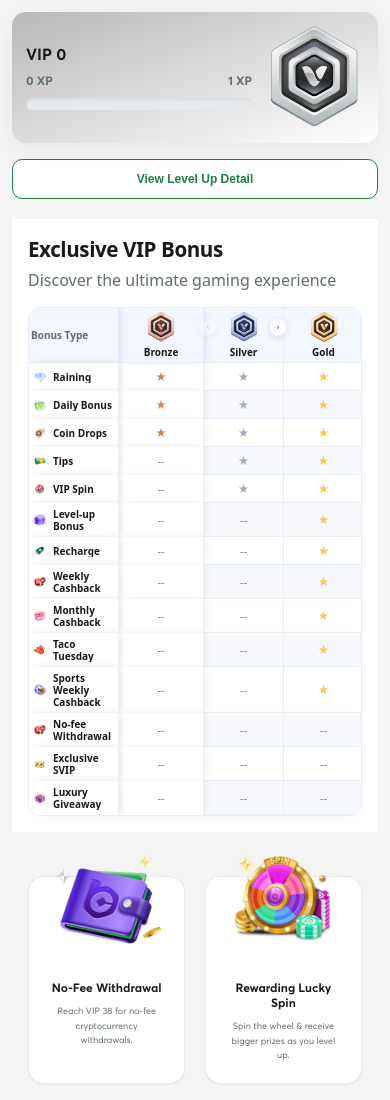
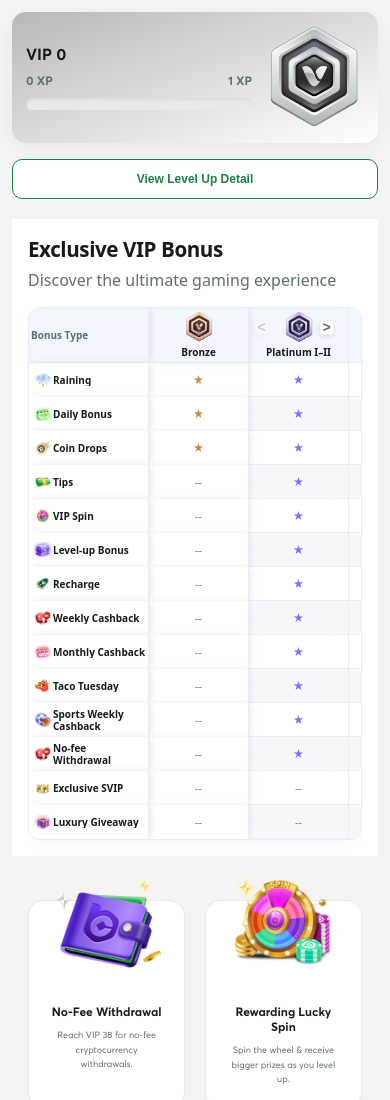
Before and after one commit to tushu003/vip-club, a plain HTML site: page index.html in a window 390 px wide. Shown: the top 1100 px of the page. Drawn offline with Linux system fonts and the light colour scheme.

Commit message:
issue fix

```diff
--- a/index.html
+++ b/index.html
@@ -1656,16 +1656,12 @@
           class="silver-nav-arrow silver-nav-left"
           id="silverPrevBtn"
           onclick="navigate(-1)"
-        >
-          ‹
-        </button>
+        ></button>
         <button
           class="silver-nav-arrow silver-nav-right"
           id="silverNextBtn"
           onclick="navigate(1)"
-        >
-          ›
-        </button>
+        ></button>
 
         <div class="vip-scroll" id="vipScroll">
           <table class="vip-table">
@@ -1684,6 +1680,15 @@
                 <th>
                   <div class="vip-tier">
                     <img
+                      src="assets/icons/badge-platinum.png"
+                      alt="Platinum badge"
+                    />
+                    <span>Platinum I–II</span>
+                  </div>
+                </th>
+                <th>
+                  <div class="vip-tier">
+                    <img
                       src="assets/icons/badge-silver.png"
                       alt="Silver badge"
                     />
@@ -1696,15 +1701,7 @@
                     <span>Gold</span>
                   </div>
                 </th>
-                <th>
-                  <div class="vip-tier">
-                    <img
-                      src="assets/icons/badge-platinum.png"
-                      alt="Platinum badge"
-                    />
-                    <span>Platinum I–II</span>
-                  </div>
-                </th>
+
                 <th>
                   <div class="vip-tier">
                     <img
@@ -1731,9 +1728,9 @@
                   </div>
                 </td>
                 <td class="bronze star">★</td>
+                <td class="plat star">★</td>
                 <td class="silver star">★</td>
                 <td class="gold star">★</td>
-                <td class="plat star">★</td>
                 <td class="dia star">★</td>
               </tr>
 
@@ -1750,9 +1747,9 @@
                   </div>
                 </td>
                 <td class="bronze star">★</td>
+                <td class="plat star">★</td>
                 <td class="silver star">★</td>
                 <td class="gold star">★</td>
-                <td class="plat star">★</td>
                 <td class="dia star">★</td>
               </tr>
 
@@ -1769,9 +1766,9 @@
                   </div>
                 </td>
                 <td class="bronze star">★</td>
+                <td class="plat star">★</td>
                 <td class="silver star">★</td>
                 <td class="gold star">★</td>
-                <td class="plat star">★</td>
                 <td class="dia star">★</td>
               </tr>
 
@@ -1788,9 +1785,9 @@
                   </div>
                 </td>
                 <td class="bronze star" style="color: gray">--</td>
+                <td class="plat star">★</td>
                 <td class="silver star">★</td>
                 <td class="gold star">★</td>
-                <td class="plat star">★</td>
                 <td class="dia star">★</td>
               </tr>
 
@@ -1807,9 +1804,9 @@
                   </div>
                 </td>
                 <td class="bronze star" style="color: gray">--</td>
+                <td class="plat star">★</td>
                 <td class="silver star">★</td>
                 <td class="gold star">★</td>
-                <td class="plat star">★</td>
                 <td class="dia star">★</td>
               </tr>
 
@@ -1826,9 +1823,9 @@
                   </div>
                 </td>
                 <td class="bronze star" style="color: gray">--</td>
+                <td class="plat star">★</td>
                 <td class="silver star" style="color: gray">--</td>
                 <td class="gold star">★</td>
-                <td class="plat star">★</td>
                 <td class="dia star">★</td>
               </tr>
 
@@ -1845,9 +1842,9 @@
                   </div>
                 </td>
                 <td class="bronze star" style="color: gray">--</td>
+                <td class="plat star">★</td>
                 <td class="silver star" style="color: gray">--</td>
                 <td class="gold star">★</td>
-                <td class="plat star">★</td>
                 <td class="dia star">★</td>
               </tr>
 
@@ -1864,9 +1861,9 @@
                   </div>
                 </td>
                 <td class="bronze star" style="color: gray">--</td>
+                <td class="plat star">★</td>
                 <td class="silver star" style="color: gray">--</td>
                 <td class="gold star">★</td>
-                <td class="plat star">★</td>
                 <td class="dia star">★</td>
               </tr>
 
@@ -1886,9 +1883,9 @@
                   </div>
                 </td>
                 <td class="bronze star" style="color: gray">--</td>
+                <td class="plat star">★</td>
                 <td class="silver star" style="color: gray">--</td>
                 <td class="gold star">★</td>
-                <td class="plat star">★</td>
                 <td class="dia star">★</td>
               </tr>
 
@@ -1905,9 +1902,9 @@
                   </div>
                 </td>
                 <td class="bronze star" style="color: gray">--</td>
+                <td class="plat star">★</td>
                 <td class="silver star" style="color: gray">--</td>
                 <td class="gold star">★</td>
-                <td class="plat star">★</td>
                 <td class="dia star">★</td>
               </tr>
 
@@ -1924,9 +1921,9 @@
                   </div>
                 </td>
                 <td class="bronze star" style="color: gray">--</td>
+                <td class="plat star">★</td>
                 <td class="silver star" style="color: gray">--</td>
                 <td class="gold star">★</td>
-                <td class="plat star">★</td>
                 <td class="dia star">★</td>
               </tr>
 
@@ -1943,9 +1940,9 @@
                   </div>
                 </td>
                 <td class="bronze star" style="color: gray">--</td>
+                <td class="plat star">★</td>
                 <td class="silver star" style="color: gray">--</td>
                 <td class="gold star" style="color: gray">--</td>
-                <td class="plat star">★</td>
                 <td class="dia star">★</td>
               </tr>
 
@@ -1962,9 +1959,9 @@
                   </div>
                 </td>
                 <td class="bronze star" style="color: gray">--</td>
+                <td class="plat star" style="color: gray">--</td>
                 <td class="silver star" style="color: gray">--</td>
                 <td class="gold star" style="color: gray">--</td>
-                <td class="plat star" style="color: gray">--</td>
                 <td class="dia star">★</td>
               </tr>
 
@@ -1981,9 +1978,9 @@
                   </div>
                 </td>
                 <td class="bronze star" style="color: gray">--</td>
+                <td class="plat star" style="color: gray">--</td>
                 <td class="silver star" style="color: gray">--</td>
                 <td class="gold star" style="color: gray">--</td>
-                <td class="plat star" style="color: gray">--</td>
                 <td class="dia star">★</td>
               </tr>
             </tbody>
@@ -2326,9 +2323,9 @@
         // Calculate column width based on screen size
         let columnWidth;
         if (window.innerWidth <= 400) {
-          columnWidth = 80;
+          columnWidth = 100;
         } else if (window.innerWidth <= 767) {
-          columnWidth = 80;
+          columnWidth = 120;
         } else {
           return;
         }
--- a/styles/table.css
+++ b/styles/table.css
@@ -336,27 +336,27 @@
   /* adjust column widths for mobile */
   .vip-table th:nth-child(1),
   .vip-table td:nth-child(1) {
-    min-width: 100px; /* Smaller Bonus Type column */
-    max-width: 100px;
+    min-width: 120px; /* Smaller Bonus Type column */
+    max-width: 120px;
   }
 
   /* Bronze column sticky positioning */
   .vip-table th:nth-child(2),
   .vip-table td:nth-child(2) {
-    min-width: 70px;
-    max-width: 70px;
+    min-width: 120px;
+    max-width: 120px;
   }
   .vip-table thead th:nth-child(2) {
-    left: 100px; /* width of first column on mobile */
+    left: 120px; /* width of first column on mobile */
   }
   .vip-table td:nth-child(2) {
-    left: 100px; /* width of first column on mobile */
+    left: 120px; /* width of first column on mobile */
   }
 
   /* other tier columns */
   .vip-table th:nth-child(n + 3),
   .vip-table td:nth-child(n + 3) {
-    min-width: 75px;
+    min-width: 120px;
   }
 
   /* compact first column content */
@@ -365,9 +365,9 @@
     gap: 6px;
   }
   .vip-icon {
-    width: 20px;
-    height: 20px;
-    font-size: 12px;
+    width: 28px;
+    height: 28px;
+    font-size: 24px;
     border-radius: 6px;
   }
   .vip-title {
@@ -384,6 +384,64 @@
     padding: 6px 4px;
     font-size: 12px;
   }
+
+  .silver-nav-right {
+  display: inline-flex;
+  align-items: center;
+  justify-content: center;
+  width: 40px;
+  height: 40px;
+  background-color: var(--nav-bg);   /* uses variable */
+  border-radius: 4px;
+  cursor: pointer;
+  transition: background-color 0.2s ease, color 0.2s ease;
+  box-shadow: 0 2px 4px var(--shadow-nav);
+  margin-left: 100px; /* space from left arrow */
+  margin-top: -5px;
+}
+
+.silver-nav-right::after {
+  content: ">";
+  font-size: 14px;
+  font-weight: bold;
+  color: var(--nav-text);   /* arrow color variable */
+}
+
+.silver-nav-right:hover {
+  background-color: var(--nav-bg-hover);
+  color: var(--nav-text-hover);
+  box-shadow: 0 2px 6px var(--shadow-nav-hover);
+}
+
+.silver-nav-left {
+  display: inline-flex;
+  align-items: center;
+  justify-content: center;
+  width: 40px;
+  height: 40px;
+  background-color: var(--nav-bg);   /* uses variable */
+  border-radius: 4px;
+  cursor: pointer;
+  transition: background-color 0.2s ease, color 0.2s ease;
+  box-shadow: 0 2px 4px var(--shadow-nav);
+  margin-left: 85px; /* space from left arrow */
+  margin-top: -5px;
+}
+
+.silver-nav-left::after {
+  content: "<";
+  font-size: 14px;
+  font-weight: bold;
+  color: var(--nav-text);   /* arrow color variable */
+}
+
+.silver-nav-left:hover {
+  background-color: var(--nav-bg-hover);
+  color: var(--nav-text-hover);
+  box-shadow: 0 2px 6px var(--shadow-nav-hover);
+}
+
+
 
   /* Bonus Type header */
   /* .bonus-type {
@@ -424,31 +482,31 @@
   /* tighter column widths for tiny phones */
   .vip-table th:nth-child(1),
   .vip-table td:nth-child(1) {
-    min-width: 90px; /* Even smaller Bonus Type column */
-    max-width: 90px;
+    min-width: 120px; /* Even smaller Bonus Type column */
+    max-width: 120px;
   }
 
   .vip-table th:nth-child(2),
   .vip-table td:nth-child(2) {
-    min-width: 85px;
-    max-width: 60px;
+    min-width: 100px;
+    max-width: 100px;
   }
   .vip-table thead th:nth-child(2) {
-    left: 90px;
+    left: 120px;
   }
   .vip-table td:nth-child(2) {
-    left: 90px;
+    left: 120px;
   }
 
   .vip-table th:nth-child(n + 3),
   .vip-table td:nth-child(n + 3) {
-    min-width: 80px;
+    min-width: 100px;
   }
 
   .vip-icon {
-    width: 18px;
-    height: 18px;
-    font-size: 10px;
+    width: 24px;
+    height: 24px;
+    font-size: 18px;
   }
   .vip-title {
     font-size: 10px;
@@ -476,6 +534,64 @@
     left: 240px; /* Adjusted for smaller columns */
   }
 
+  .silver-nav-right {
+  display: inline-flex;
+  align-items: center;
+  justify-content: center;
+  width: 15px;
+  height: 15px;
+  background-color: var(--nav-bg);   /* uses variable */
+  border-radius: 4px;
+  cursor: pointer;
+  transition: background-color 0.2s ease, color 0.2s ease;
+  box-shadow: 0 2px 4px var(--shadow-nav);
+  margin-left: 50px; /* space from left arrow */
+  margin-top: 2px;
+}
+
+.silver-nav-right::after {
+  content: ">";
+  font-size: 14px;
+  font-weight: bold;
+  color: var(--nav-text);   /* arrow color variable */
+}
+
+.silver-nav-right:hover {
+  background-color: var(--nav-bg-hover);
+  color: var(--nav-text-hover);
+  box-shadow: 0 2px 6px var(--shadow-nav-hover);
+}
+
+.silver-nav-left {
+  display: inline-flex;
+  align-items: center;
+  justify-content: center;
+  width: 15px;
+  height: 15px;
+  /* background-color: var(--nav-bg);   */
+  border-radius: 4px;
+  cursor: pointer;
+  transition: background-color 0.2s ease, color 0.2s ease;
+  box-shadow: 0 2px 4px var(--shadow-nav);
+  margin-left: 55px; /* space from left arrow */
+  margin-top: 2px;
+}
+
+.silver-nav-left::after {
+  content: "<";
+  font-size: 14px;
+  font-weight: bold;
+  color: var(--nav-text);   /* arrow color variable */
+}
+
+.silver-nav-left:hover {
+  background-color: var(--nav-bg-hover);
+  color: var(--nav-text-hover);
+  box-shadow: 0 2px 6px var(--shadow-nav-hover);
+}
+
+
+
   /* Bonus Type header */
   /* .bonus-type {
     font-size: 16px;
```
